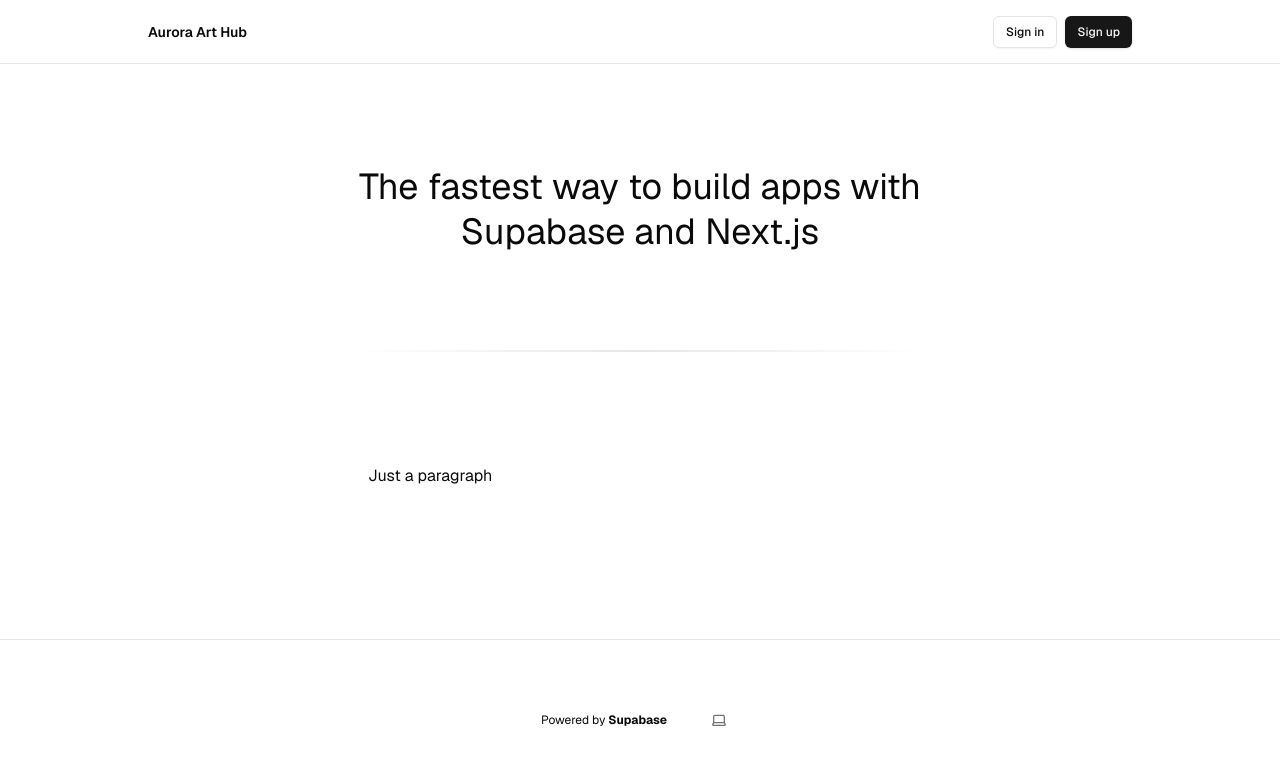
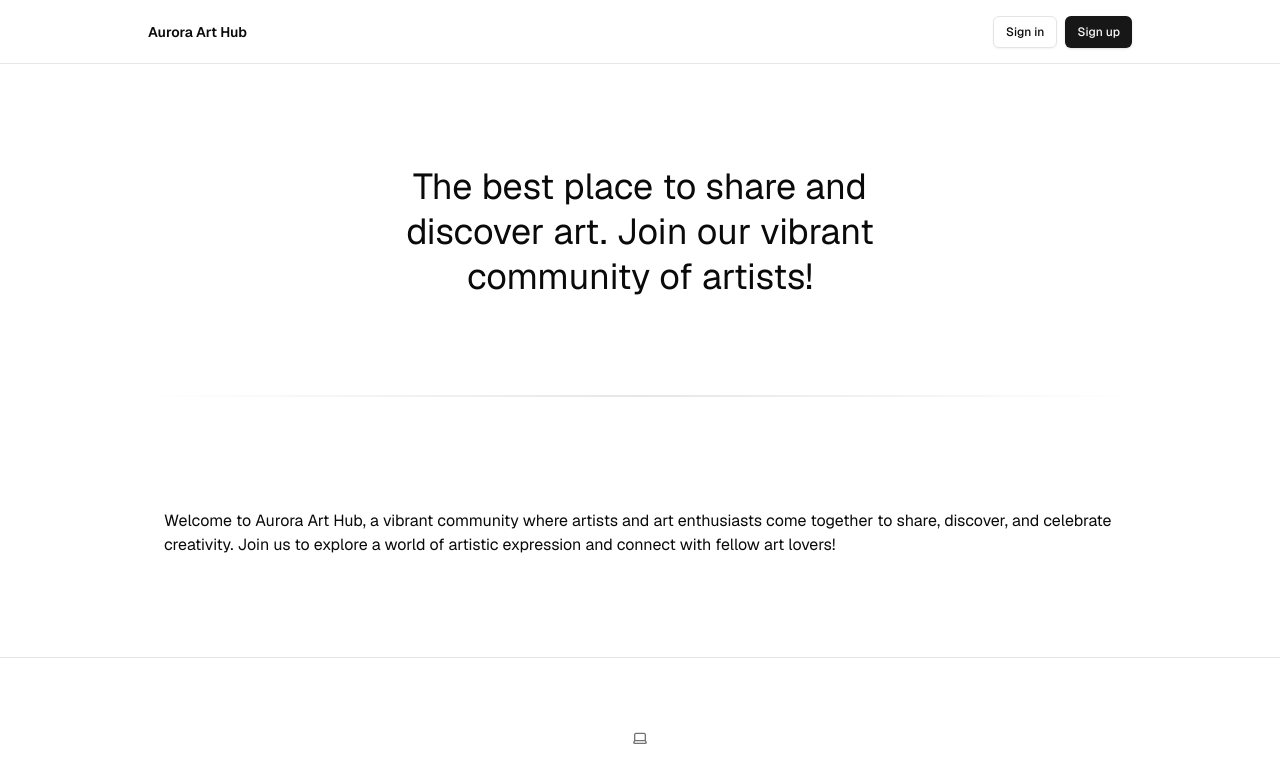
Before and after one commit to marcelmunevar/aurora-art-hub, a Next.js app: page / in a window 1280 px wide. Shown: the top 782 px of the page. Built offline with nearby package versions, Linux system fonts and the light colour scheme; no server answers.

Commit message:
updated messaging

```diff
--- a/app/layout.tsx
+++ b/app/layout.tsx
@@ -60,17 +60,6 @@ export default function RootLayout({
                 {children}
               </div>
               <footer className="w-full flex items-center justify-center border-t mx-auto text-center text-xs gap-8 py-16">
-                <p>
-                  Powered by{" "}
-                  <a
-                    href="https://supabase.com/?utm_source=create-next-app&utm_medium=template&utm_term=nextjs"
-                    target="_blank"
-                    className="font-bold hover:underline"
-                    rel="noreferrer"
-                  >
-                    Supabase
-                  </a>
-                </p>
                 <ThemeSwitcher />
               </footer>
             </div>
--- a/app/page.tsx
+++ b/app/page.tsx
@@ -4,7 +4,12 @@ export default function Home() {
   return (
     <>
       <Hero />
-      <main className="flex-1 flex flex-col gap-6 px-4">Just a paragraph</main>
+      <main className="flex-1 flex flex-col gap-6 px-4">
+        Welcome to Aurora Art Hub, a vibrant community where artists and art
+        enthusiasts come together to share, discover, and celebrate creativity.
+        Join us to explore a world of artistic expression and connect with
+        fellow art lovers!
+      </main>
     </>
   );
 }
--- a/components/hero.tsx
+++ b/components/hero.tsx
@@ -1,9 +1,10 @@
 export function Hero() {
   return (
     <div className="flex flex-col gap-16 items-center">
-      <h1 className="sr-only">Supabase and Next.js Starter Template</h1>
+      <h1 className="sr-only">Aurora Art Hub</h1>
       <p className="text-3xl lg:text-4xl !leading-tight mx-auto max-w-xl text-center">
-        The fastest way to build apps with Supabase and Next.js
+        The best place to share and discover art. Join our vibrant community of
+        artists!
       </p>
       <div className="w-full p-[1px] bg-gradient-to-r from-transparent via-foreground/10 to-transparent my-8" />
     </div>
```
